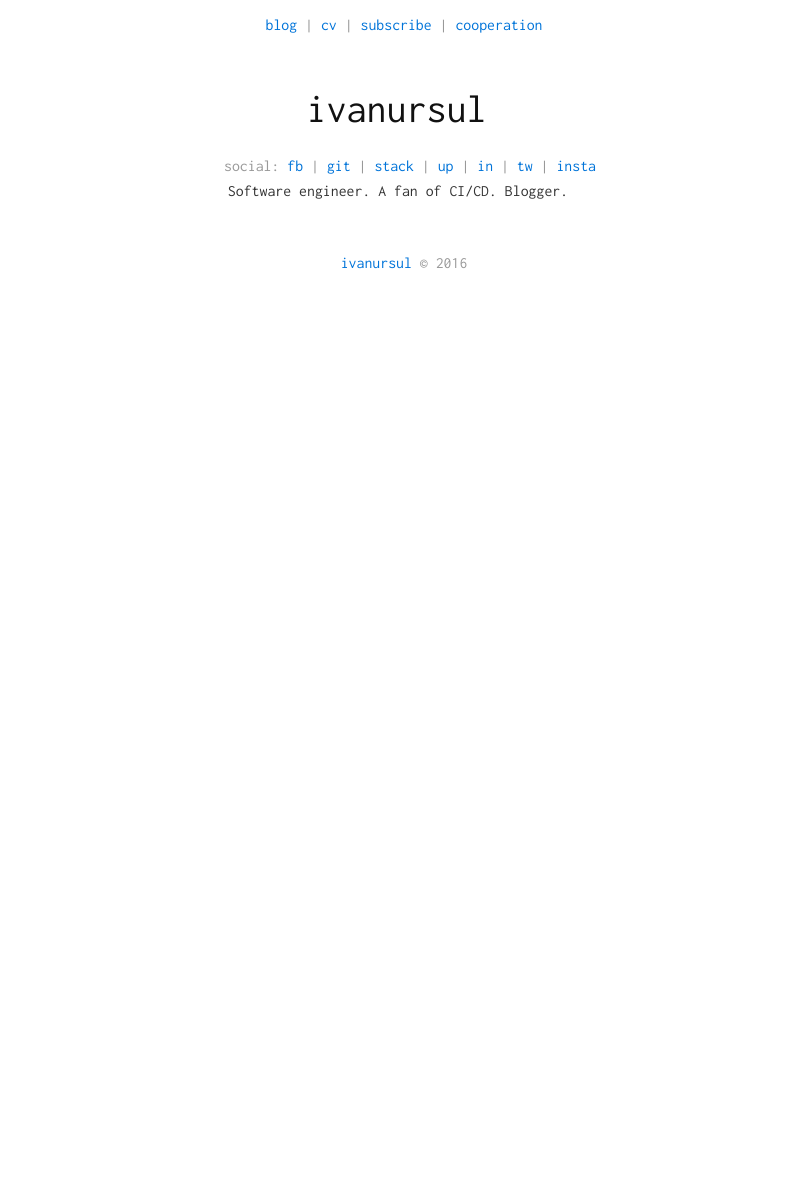
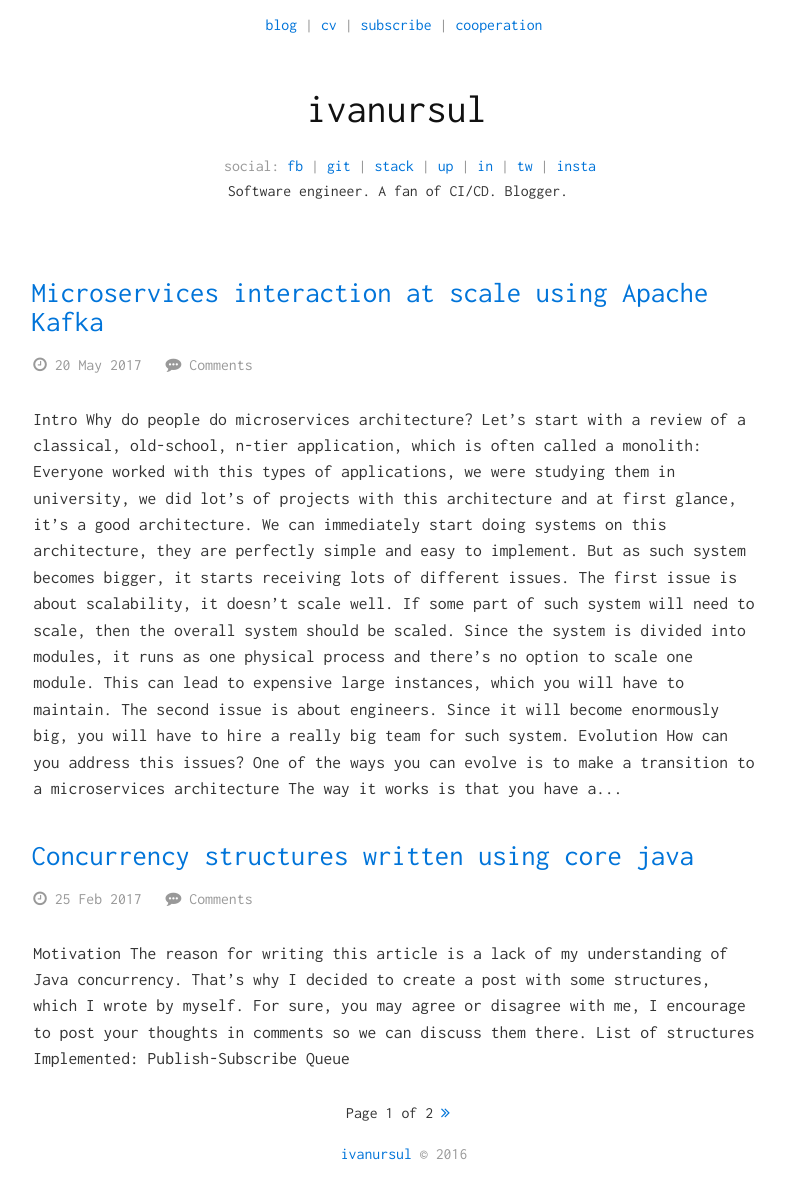
Before and after one commit to ivanursul/ivanursul, a Jekyll site: the page built from index.html, in a window 1280 px wide. Shown: the whole page, without its empty margins (242-1027 px from the left). Built offline with Jekyll 4.4.1, drawn with Linux system fonts in a browser that asks for light colours; the list of posts is cut into pages by our own code; before the commit the page ends 900 px from its top, so only the background shows below that.

```diff
--- a/Gemfile
+++ b/Gemfile
@@ -9,7 +9,7 @@ ruby RUBY_VERSION
 #
 # This will help ensure the proper Jekyll version is running.
 # Happy Jekylling!
-gem "jekyll", "3.4.3"
+# gem "jekyll", "3.4.3"
 
 # This is the default theme for new Jekyll sites. You may change this to anything you like.
 # gem "minima", "~> 2.0"
@@ -18,7 +18,7 @@ gem "jekyll", "3.4.3"
 # uncomment the line below. To upgrade, run `bundle update github-pages`.
 gem "github-pages", group: :jekyll_plugins
 
-gem "jekyll-paginate-v2", group: :jekyll_plugins
+gem "jekyll-paginate", group: :jekyll_plugins
 
 # If you have any plugins, put them here!
 group :jekyll_plugins do
--- a/_config.yml
+++ b/_config.yml
@@ -44,60 +44,12 @@ github: [metadata]
 # Build settings
 markdown: kramdown
 
-############################################################
-# Site configuration for the Jekyll 3 Pagination Gem
-# The values here represent the defaults if nothing is set
-pagination:
-
-  # Site-wide kill switch, disabled here it doesn't run at all
-  enabled: true
-
-  # Set to 'true' to enable pagination debugging. This can be enabled in the site config or only for individual pagination pages
-  debug: false
-
-  # The default document collection to paginate if nothing is specified ('posts' is default)
-  collection: 'posts'
-
-  # How many objects per paginated page, used to be `paginate` (default: 0, means all)
-  per_page: 2
-
-  # The permalink structure for the paginated pages (this can be any level deep)
-  permalink: '/page/:num/' # Pages are index.html inside this folder (default)
-  #permalink: '/page/:num.html' # Pages are simple html files
-  #permalink: '/page/:num' # Pages are html files, linked jekyll extensionless permalink style.
-
-  # Optional the title format for the paginated pages (supports :title for original page title, :num for pagination page number, :max for total number of pages)
-  title: ':title - page :num'
-
-  # Limit how many pagenated pages to create (default: 0, means all)
-  limit: 0
-
-  # Optional, defines the field that the posts should be sorted on (omit to default to 'date')
-  sort_field: 'date'
-
-  # Optional, sorts the posts in reverse order (omit to default decending or sort_reverse: true)
-  sort_reverse: true
-
-  # Optional, the default category to use, omit or just leave this as 'posts' to get a backwards-compatible behavior (all posts)
-  # category: 'posts'
-
-  # Optional, the default tag to use, omit to disable
-  # tag: ''
-
-  # Optional, the default locale to use, omit to disable (depends on a field 'locale' to be specified in the posts,
-  # in reality this can be any value, suggested are the Microsoft locale-codes (e.g. en_US, en_GB) or simply the ISO-639 language code )
-  # locale: ''
-
- # Optional,omit or set both before and after to zero to disable.
- # Controls how the pagination trail for the paginated pages look like.
-  trail:
-    before: 2
-    after: 2
-
-############################################################
-
 gems:
   - jekyll-feed
+  - github-pages
+  - jekyll-paginate
 exclude:
   - Gemfile
   - Gemfile.lock
+
+paginate: 2
--- a/_layouts/default.html
+++ b/_layouts/default.html
@@ -9,7 +9,7 @@
 
     {% include header/info.html %}
 
-    {% include posts_list.html %}
+    {{ content }}
 
     {% include footer.html %}
 
--- a/_layouts/home.html
+++ b/_layouts/home.html
@@ -1,26 +1,18 @@
----
-layout: default
----
+<!DOCTYPE html>
+<html lang="{{ page.lang | default: site.lang | default: "en-GB" }}">
 
-<div class="home">
+  {% include head.html %}
 
-  <h1 class="page-heading">Posts</h1>
+  <body class="home-template">
 
-  {{ content }}
+    {% include header/nav.html %}
 
-  <ul class="post-list">
-    {% for post in site.posts %}
-      <li>
-        {% assign date_format = site.minima.date_format | default: "%b %-d, %Y" %}
-        <span class="post-meta">{{ post.date | date: date_format }}</span>
+    {% include header/info.html %}
 
-        <h2>
-          <a class="post-link" href="{{ post.url | relative_url }}">{{ post.title | escape }}</a>
-        </h2>
-      </li>
-    {% endfor %}
-  </ul>
+    {{ content }}
 
-  <p class="rss-subscribe">subscribe <a href="{{ "/feed.xml" | relative_url }}">via RSS</a></p>
+    {% include footer.html %}
 
-</div>
+  </body>
+
+</html>
--- /dev/null
+++ b/index.html
@@ -0,0 +1,5 @@
+---
+layout: default
+---
+
+{% include posts_list.html %}
--- a/index.md
+++ /dev/null
@@ -1,8 +0,0 @@
----
-# You don't need to edit this file, it's empty on purpose.
-# Edit theme's home layout instead if you wanna make some changes
-# See: https://jekyllrb.com/docs/themes/#overriding-theme-defaults
-layout: home
-pagination:
-  enabled: true
----
```
Also changed, not shown: Gemfile.lock.
